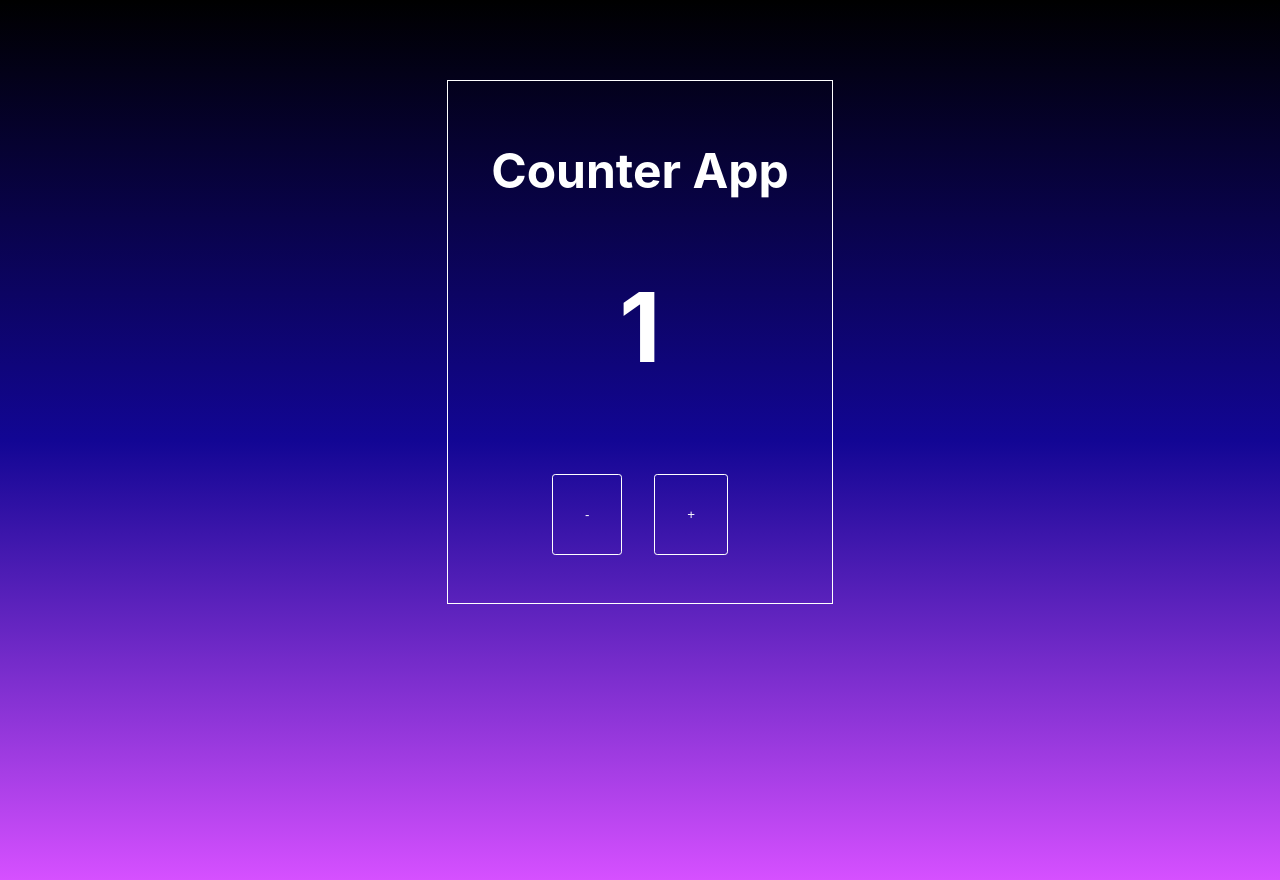
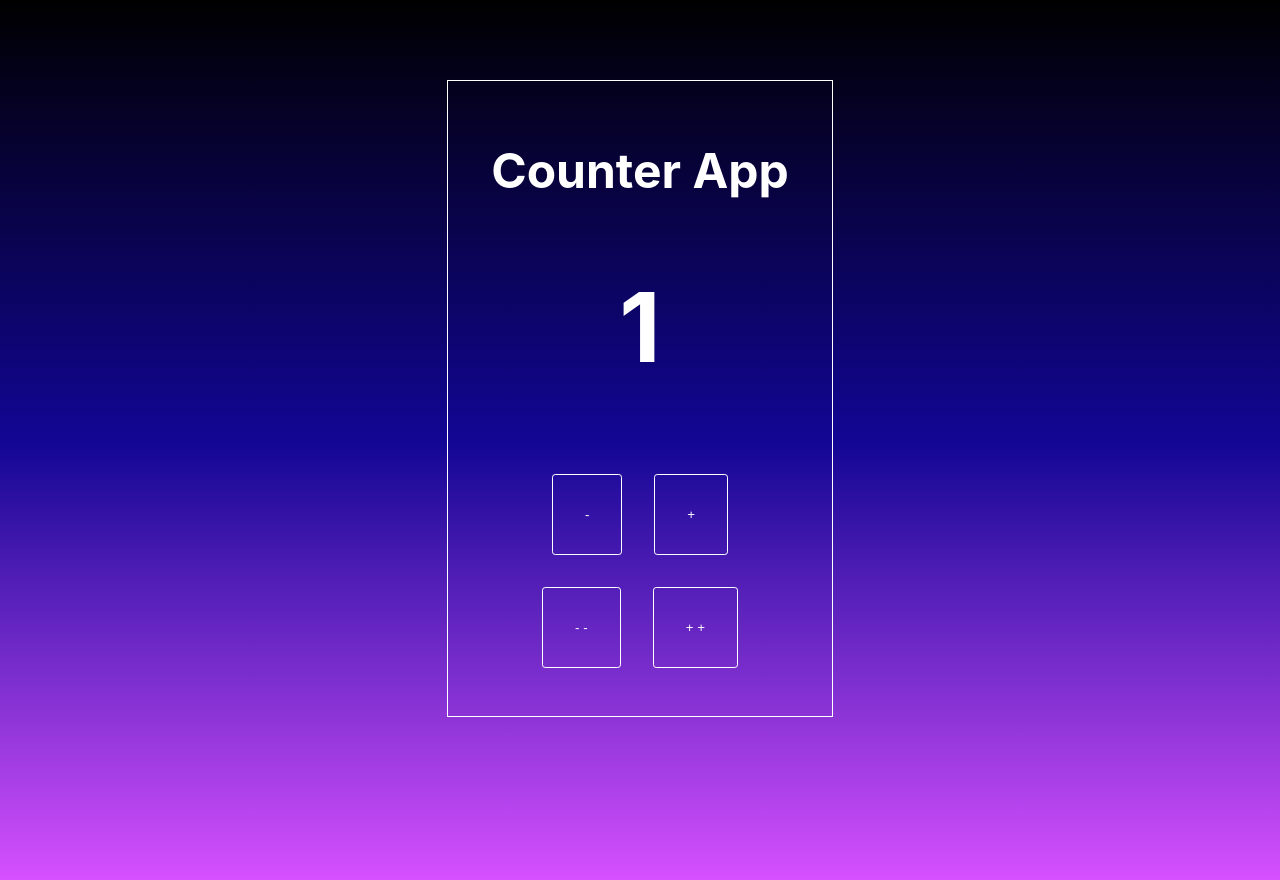
Before and after one commit to mbalabanov/react-counter, a React (Create React App) app: page / in a window 1280 px wide. Built offline with nearby package versions, Linux system fonts and the light colour scheme.

Commit message:
Adds double count

```diff
--- a/src/App.js
+++ b/src/App.js
@@ -6,6 +6,8 @@ function App() {
   const [ count, setCount ] = useState(1)
   const up = () => setCount(count + 1)
   const down = () => setCount(count - 1)
+  const upBy2 = () => setCount(count + 2)
+  const downBy2 = () => setCount(count - 2)
 
   if (count > 10) {
     setCount(10)
@@ -20,7 +22,9 @@ function App() {
       <h1>Counter App</h1>
       <h2 class="counter">{count}</h2>
       <button onClick={down}>-</button>
-      <button onClick={up}>+</button>
+      <button onClick={up}>+</button><br/>
+      <button onClick={downBy2}>- -</button>
+      <button onClick={upBy2}>+ +</button><br/>
     </div>
   );
 }
```
